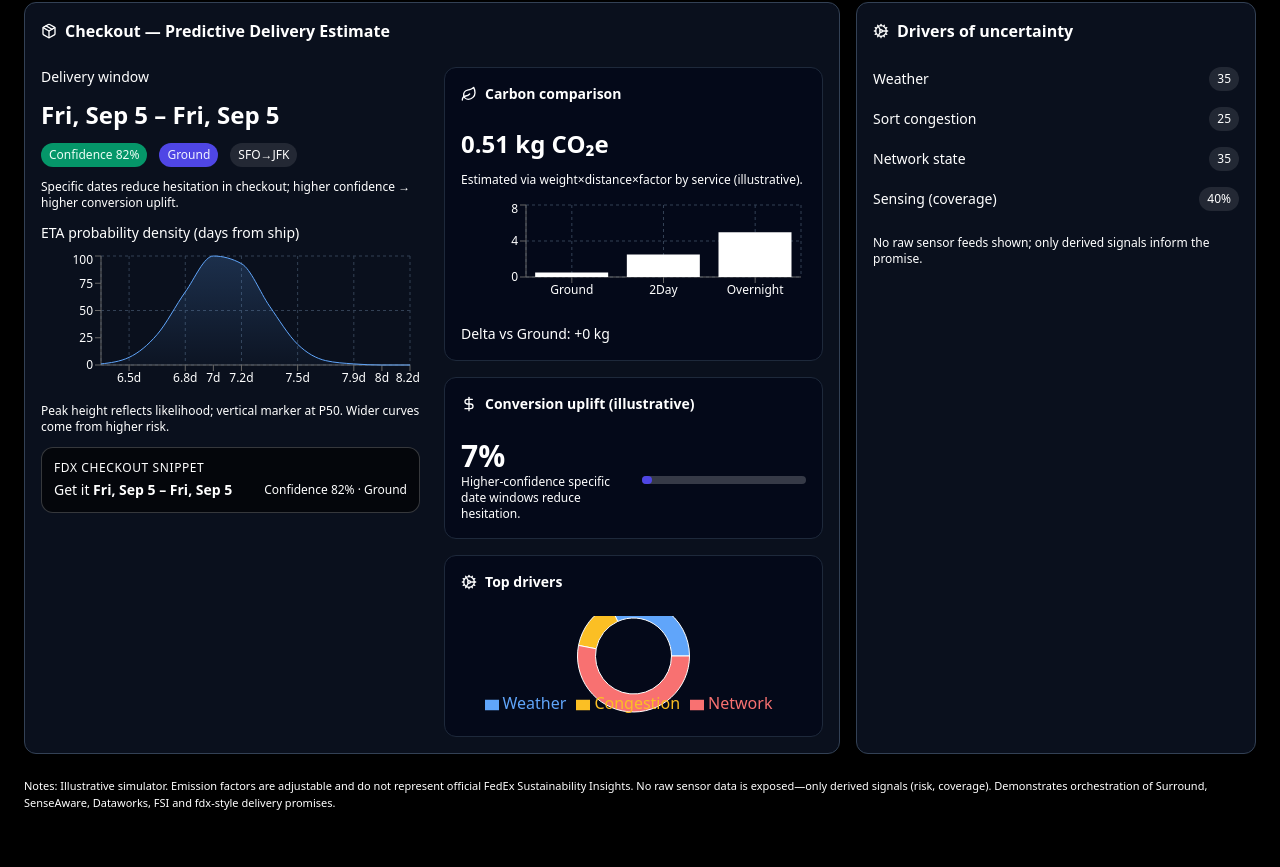
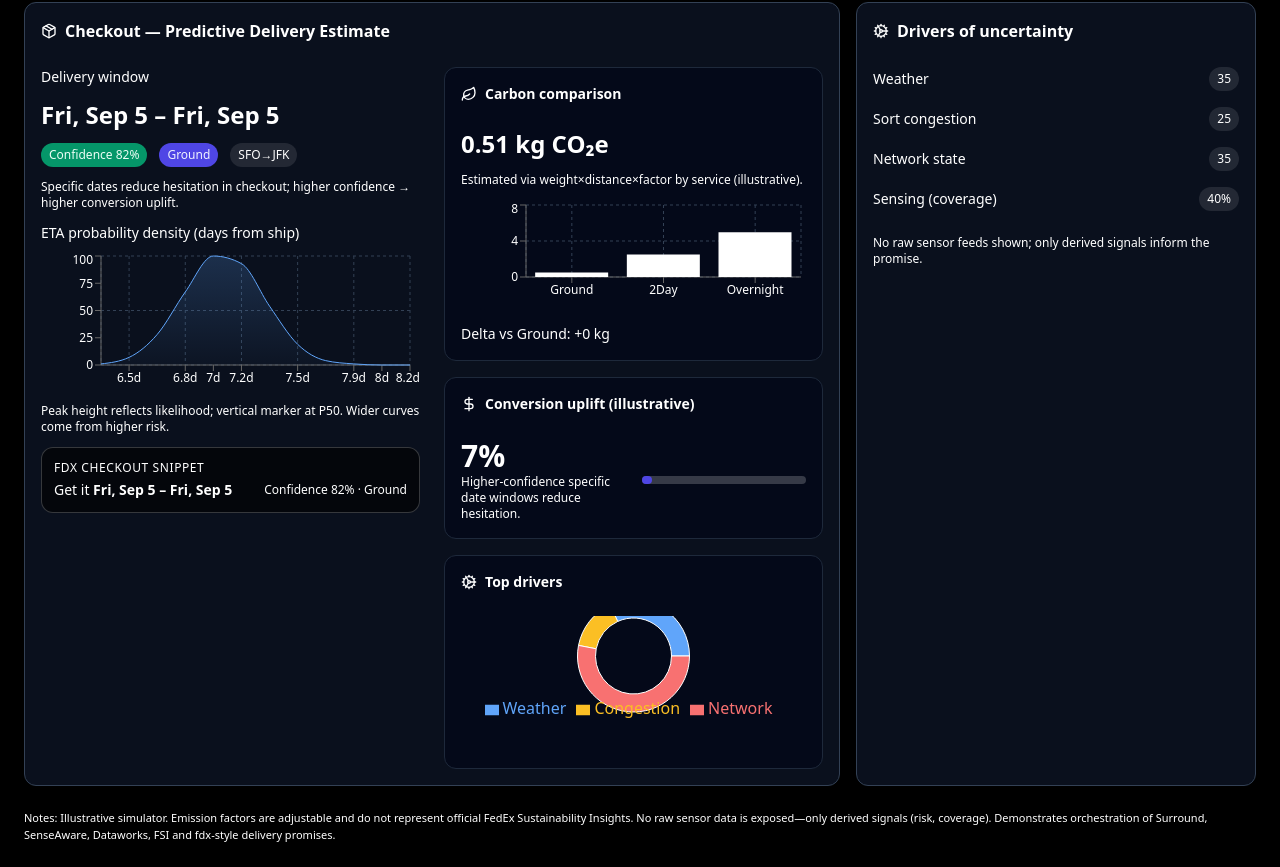
Before and after one commit to gex82/promise-x-simulator-v2, a React (Vite) app: page / in a window 1280 px wide. Shown: the part 692-1559 px from the top of the page. Before the commit the page ends 1527 px from the top, so only its background shows below. Built offline with nearby package versions, Linux system fonts and the light colour scheme.

Commit message:
Adjust top drivers chart layout

```diff
--- a/src/App.tsx
+++ b/src/App.tsx
@@ -974,9 +974,9 @@ export default function PromiseXSimulator() {
                             <Cog className="w-4 h-4" /> Top drivers
                           </CardTitle>
                         </CardHeader>
-                        <CardContent className="h-32">
+                        <CardContent className="h-40">
                           <ResponsiveContainer width="100%" height="100%">
-                            <PieChart>
+                            <PieChart margin={{ top: 0, bottom: 24 }}>
                               <Pie
                                 {...animFast}
                                 isAnimationActive={animate}
@@ -994,7 +994,12 @@ export default function PromiseXSimulator() {
                                 contentStyle={{ background: "#0b1220", border: "1px solid #334155", color: palette.text }}
                                 formatter={(v: any, n: any) => [`${fmtPct(v as number)}`, n as string]}
                               />
-                              <Legend wrapperStyle={{ color: palette.text }} />
+                              <Legend
+                                verticalAlign="bottom"
+                                layout="horizontal"
+                                height={32}
+                                wrapperStyle={{ color: palette.text }}
+                              />
                             </PieChart>
                           </ResponsiveContainer>
                         </CardContent>
```
